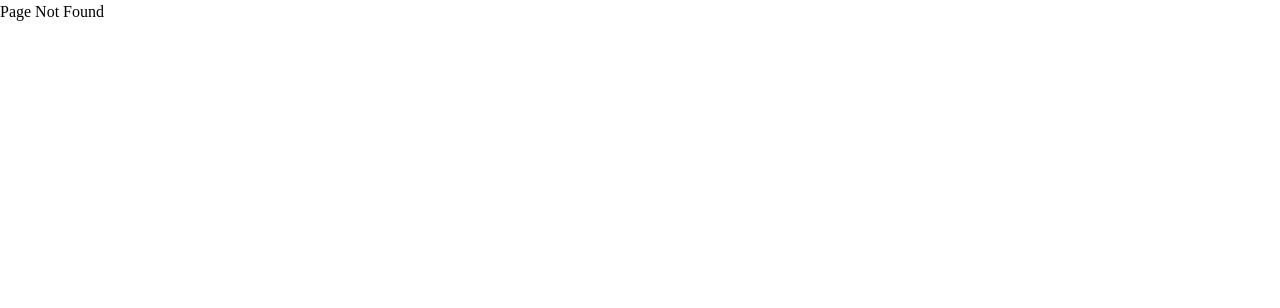
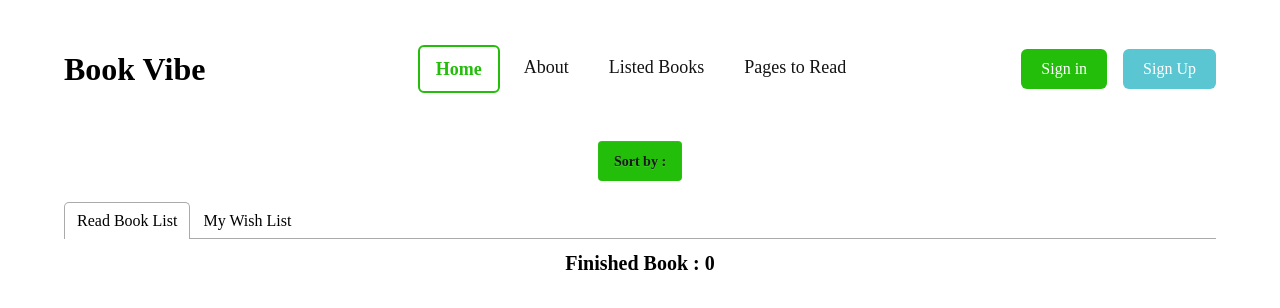
Before and after one commit to coderyeasin/bookvibe, a React (Vite) app: page /listedBooks in a window 1280 px wide. Before the commit this address had no page. Shown: the top 308 px of the page. Built offline with nearby package versions, Linux system fonts and the light colour scheme.

Commit message:
getWishLists

```diff
--- a/src/Routes/Routes.jsx
+++ b/src/Routes/Routes.jsx
@@ -5,7 +5,6 @@ import ErrorPage from "../pages/ErrorPage/ErrorPage";
 import About from "../pages/About/About";
 import BookDetails from "../pages/BookDetails/BookDetails";
 import ReadLists from "../pages/ReadList/ReadLists";
-import WishList from "../pages/WishList/WishList";
 
 export const router = createBrowserRouter([
   {
@@ -24,14 +23,9 @@ export const router = createBrowserRouter([
         Component: About,
       },
       {
-        path: "/readList",
+        path: "/listedBooks",
         loader: () => fetch("booksData.json"),
         Component: ReadLists,
-      },
-      {
-        path: "/wishList",
-        loader: () => fetch("booksData.json"),
-        Component: WishList,
       },
       {
         path: "/bookDetails/:id",
--- a/src/components/Header/NavbarDesign.jsx
+++ b/src/components/Header/NavbarDesign.jsx
@@ -13,7 +13,7 @@ const NavbarDesign = () => {
       <Link to="/about">
         <li className={commonCls}>About</li>
       </Link>
-      <Link to="/readList">
+      <Link to="/listedBooks">
         <li className={commonCls}>Listed Books</li>
       </Link>
       <li className={commonCls}>Pages to Read</li>
--- a/src/pages/BookDetails/BookDetails.jsx
+++ b/src/pages/BookDetails/BookDetails.jsx
@@ -28,7 +28,7 @@ const BookDetails = () => {
     AddToLocalStorage(id);
   };
 
-  const handleAddToWishList = () => {
+  const handleAddToWishList = (id) => {
     // Functionality to add the book to the wishlist
     AddWishListToLocalStorage(id);
   };
--- a/src/pages/ReadList/ReadLists.jsx
+++ b/src/pages/ReadList/ReadLists.jsx
@@ -2,11 +2,14 @@ import { useEffect, useState } from "react";
 import { useLoaderData } from "react-router";
 import { Tab, Tabs, TabList, TabPanel } from "react-tabs";
 import "react-tabs/style/react-tabs.css";
-import { getItem } from "../../utils/addToDB";
+import { getItem } from "../../utils/addReadListToDB";
 import SingleBook from "../SingleBook/SingleBook";
+import WishList from "../WishList/WishList";
+import { getWishList } from "../../utils/addWishListToDB";
 
 const ReadLists = () => {
   const [readBooks, setReadBooks] = useState([]);
+  const [wishList, setWishList] = useState([]);
   const [sort, setSort] = useState("");
   const data = useLoaderData();
 
@@ -18,6 +21,14 @@ const ReadLists = () => {
     );
     // eslint-disable-next-line react-hooks/set-state-in-effect
     setReadBooks(myReadList);
+
+    //wishList
+    const getWishListFromDB = getWishList();
+    const convertedWishList = getWishListFromDB.map((id) => parseInt(id));
+    const myWishList = data.filter((book) =>
+      convertedWishList.includes(book.bookId)
+    );
+    setWishList(myWishList);
   }, []);
 
   const handleBySort = (type) => {
@@ -66,7 +77,10 @@ const ReadLists = () => {
           ))}
         </TabPanel>
         <TabPanel>
-          <h2>My wish list</h2>
+          <h2 className="text-xl font-bold text-center">
+            Finished Book : {wishList.length}
+          </h2>
+          <WishList wishList={wishList} />
         </TabPanel>
       </Tabs>
     </div>
```
